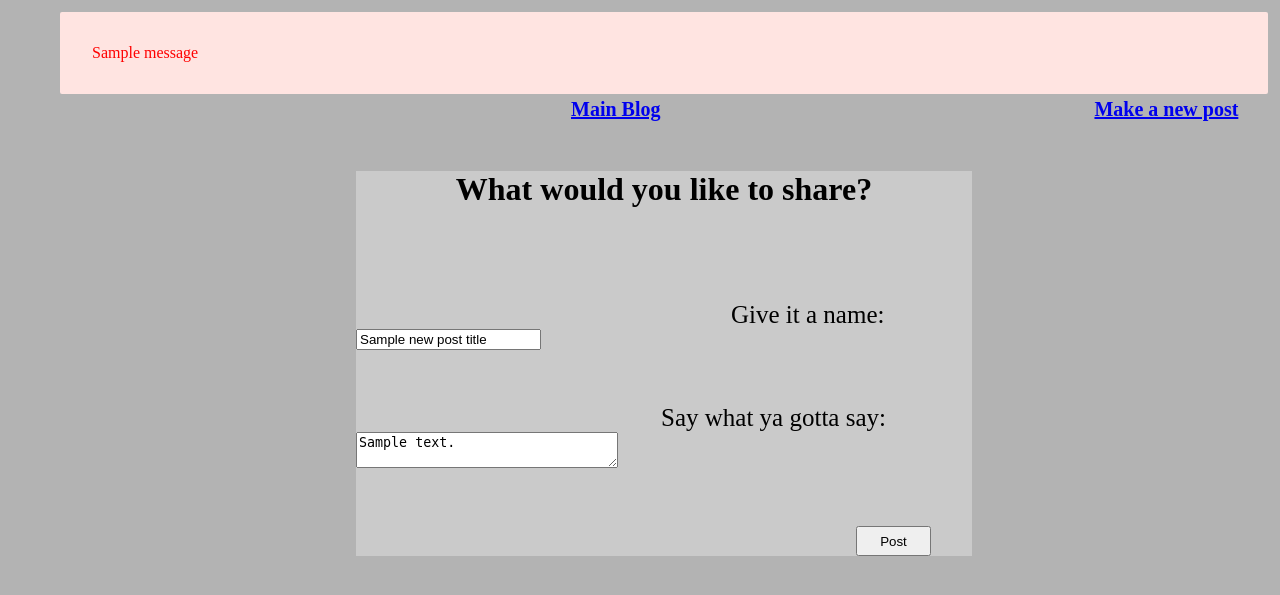
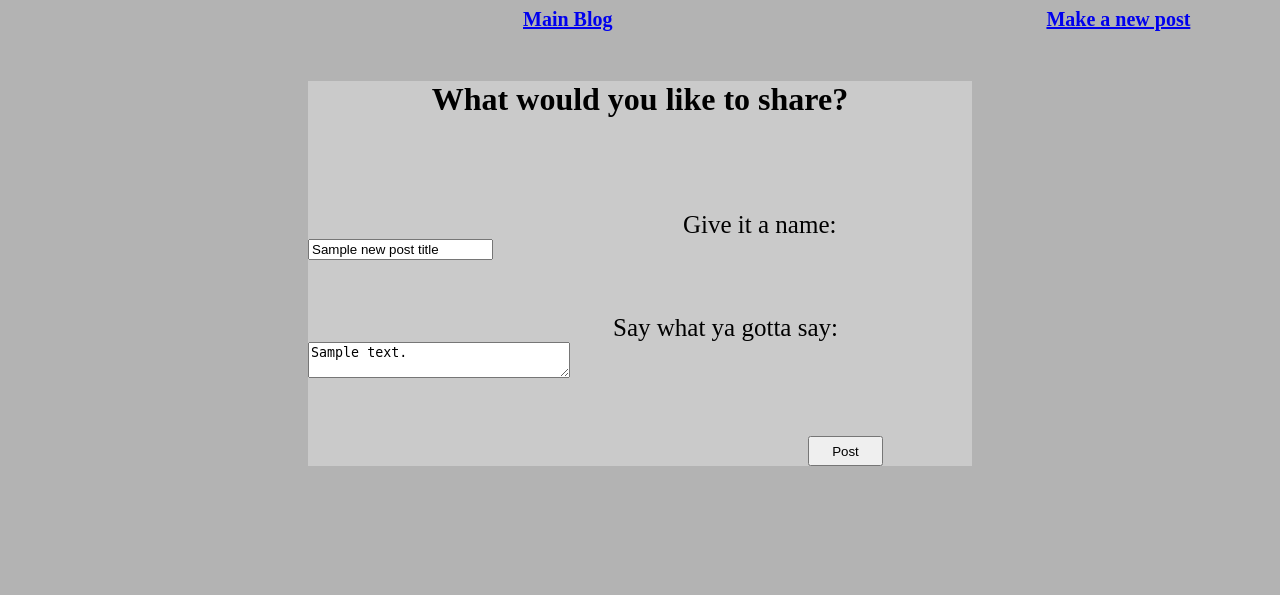
Before and after one commit to alexbrenneman/blogz, a Flask app: template templates/new_post_form.html in a window 1280 px wide. Shown: the top 595 px of the page. Run offline with Flask 2, Linux system fonts and the light colour scheme; the template is opened without the code that fills it: most values are stand-ins (such as "Sample title", 1, 10 or a date in 2020); one stand-in notice (Sample message) is shown.

Commit message:
fixed the error messages

```diff
--- a/main.py
+++ b/main.py
@@ -22,12 +22,6 @@ class Post(db.Model):
         self.body = body
         self.created = datetime.utcnow()
 
-    def valid(self):
-        if self.title and self.body and self.created:
-            return True
-        else:
-            return False
-
 
 @app.route('/', methods=['GET'])
 def index():
@@ -48,25 +42,28 @@ def main_page():
 
 @app.route('/newpost', methods= ['GET','POST'])
 def new_post():
+    title_error_message = ""
+    body_error_message = ""
     if request.method == "POST":
+
         new_post_title = request.form["title_field"]
         new_post_body = request.form['body']
         new_post = Post(new_post_title, new_post_body)
+        if len(new_post_title) < 1:
+            title_error_message = 'Please provide a post title.'
+        if len(new_post_body) < 1:
+            body_error_message ='Please provide a post body.'
 
-        if new_post.valid():
+
+        if not (title_error_message or body_error_message):
             db.session.add(new_post)
             db.session.commit()
             url = '/blog?id=' + str(new_post.id)
             return redirect(url)
 
-        else:
-            flash("Somethings not right. You better fix it.")
-            return render_template('new_post_form.html',)
-            title="Make a new blog post",
-            new_post_title=new_post_title,
-            new_post_body=new_post_body
-    else:
-        return render_template('new_post_form.html', title="Make a new blog post.")
+
+
+    return render_template('new_post_form.html', title = "Make a new blog post." , title_error_message = title_error_message , body_error_message = body_error_message)
 
 if __name__ == '__main__':
     app.run()
--- a/static/styles/main.css
+++ b/static/styles/main.css
@@ -79,17 +79,9 @@ p{
 }
 
 
-.container {
-    margin-left: 3rem;
-}
 
-.flash_message {
-    background-color: MistyRose;
-    border-radius: 2px;
-    color: red;
-    margin: .25rem;
-    padding: 2rem;
-}
+
+
 
 main {
     display: flex;
--- a/templates/base.html
+++ b/templates/base.html
@@ -8,11 +8,7 @@
     <main>
         <div class="container">
 
-                {% with messages = get_flashed_messages() %}
-                    {% for message in messages %}
-                        <div class="flash_message">{{message|safe}}</div>
-                    {% endfor %}
-    {% endwith %}
+
 
         <nav>
             <a href="/blog" id="nav1"><strong>Main Blog</strong></a>
--- a/templates/new_post_form.html
+++ b/templates/new_post_form.html
@@ -8,13 +8,13 @@
 <br>
 <form action="/newpost" method='POST'>
     <label for="title_field" id=title_box>Give it a name:</label>
-    <input type="text" name='title_field' value="{{new_post_title}}">
+    <input type="text" name='title_field' value="{{new_post_title}}"><span style="color: #ff0000">{{title_error_message}}</span>
 <br>
 <br>
 <br>
 <br>
     <label for="body_field" id="bfield">Say what ya gotta say:</label>
-    <textarea name="body" id="body_field" cols="30" rows="2">{{new_post_body}}</textarea>
+    <textarea name="body" id="body_field" cols="30" rows="2">{{new_post_body}}</textarea> <span style="color: #ff0000">{{body_error_message}}</span>
     <br>
     <br>
     <br>
```
